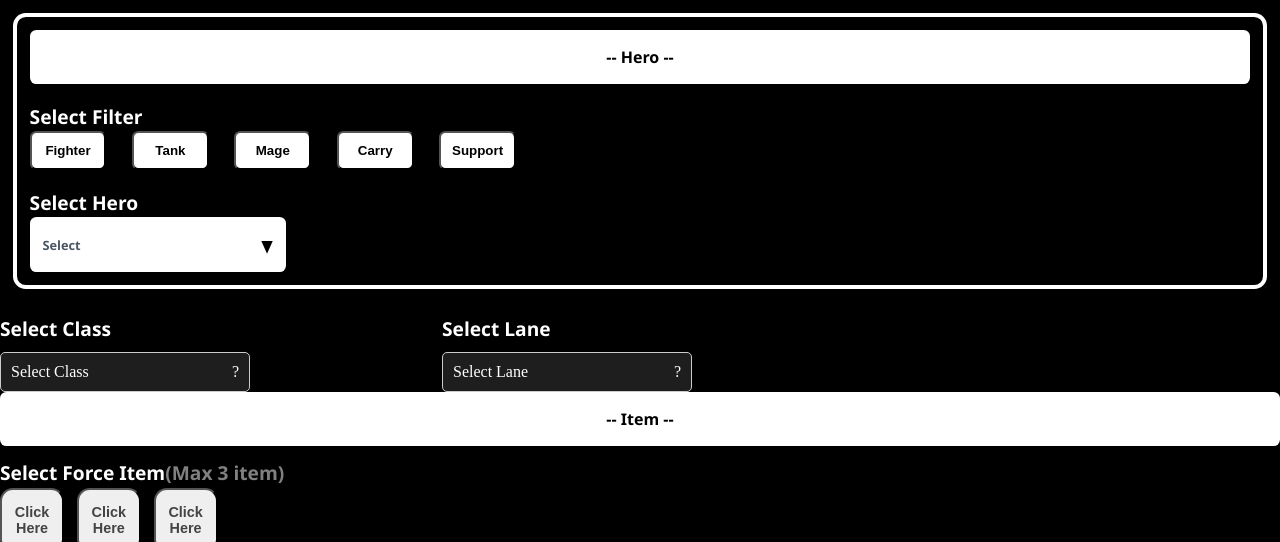
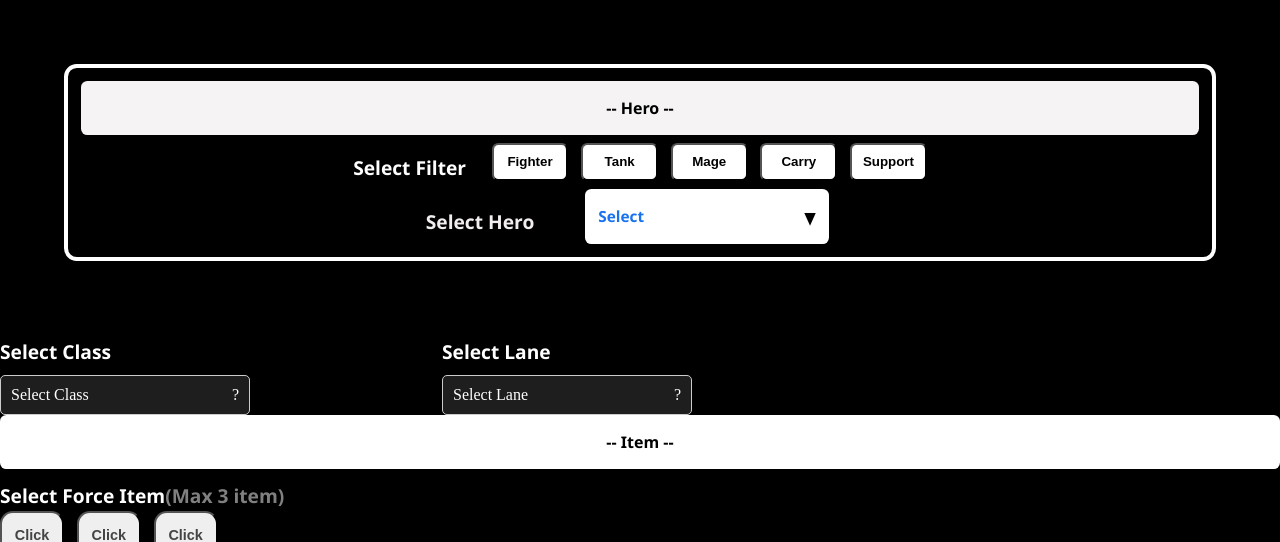
Before and after one commit to GenDevLife/RoV-Item-Recommender-System, a PHP site: page / in a window 1280 px wide. Shown: the top 542 px of the page. Run offline with PHP 8.4, Linux system fonts and the light colour scheme; data comes from the database, SQL or seed files in the repository; some libraries are stand-ins or nearby versions.

Commit message:
Edit style.css

```diff
--- a/assets/css/style.css
+++ b/assets/css/style.css
@@ -10,13 +10,13 @@ body {
     border: 0.35vw solid white;
     flex-direction: column;
     gap: 0.5vw;
-    margin: 1vw;
+    margin: 5vw;
     padding: 1vw;
 }
 
 .Hero-Header {
     display: flex;
-    background-color: white;
+    background-color: rgb(245, 243, 243);
     border-radius: 0.5vw;
     justify-content: center;
 }
@@ -29,22 +29,30 @@ body {
 
 .Filter-Container {
     display: flex;
-    flex-direction: column;
+    align-items: center; /* จัดให้ h1 และปุ่มอยู่ตรงกลางแนวตั้ง */
+    gap: 2vw; /* ระยะห่างระหว่าง h1 กับปุ่ม */
+    justify-content: center;
+
 }
 
 .Filter-Container h1 {
-    color: white;
+    color: rgb(255, 253, 253);
     font-family: 'Segoe UI', Tahoma, Geneva, Verdana, sans-serif;
     font-weight: 900;
     font-size: 1.5vw;
     margin-bottom: 0.1vw;
+
+
 }
 
 .Filter-Button {
     display: flex;
-    gap: 2vw;
+    gap: 1vw; /* ระยะห่างระหว่างปุ่ม */
+
+
 }
 
+/* Default button styling */
 .Filter-Button button {
     color: black;
     background-color: white;
@@ -52,33 +60,66 @@ body {
     font-weight: 900;
     width: 6vw;
     height: 3vw;
+    transition: background-color 0.3s ease, color 0.3s ease;
+}
+
+/* Hover effect */
+.Filter-Button button:hover {
+    background-color: rgb(14, 116, 241);
+    color: rgb(249, 246, 246);
+}
+
+/* Active effect when clicked */
+.Filter-Button button:active {
+    background-color: rgb(28, 164, 249);
+    color: white;
+}
+
+/* Selected button styling */
+.Filter-Button button.selected {
+    background-color: #ffe30d; /* Change to any color you want */
+    color: rgb(16, 1, 1);
+
+}
+
+
+.Hero-Container {
+    display: flex;
+    align-items: center; /* Aligns them vertically in the center */
+    justify-content: center;
+    gap: 2vw; /* Adds space between elements inside the container */
 }
 
 .Hero-Container h1 {
-    color: white;
+    color: rgb(242, 238, 238);
     font-family: 'Segoe UI', Tahoma, Geneva, Verdana, sans-serif;
     font-weight: 900;
     font-size: 1.5vw;
-    margin-bottom: 0.1vw;
+    margin-bottom: 0.2vw;
 }
 
 .Hero-Dropdown {
     position: relative;
     width: 20vw;
+    margin-left: 1vw; /* Optional: Add some space on the left side of the dropdown */
+    margin-right: 2vw; /* Optional: space between the dropdown and the header */
 }
+
 
 .Hero-Dropdown-Toggle {
     background-color: white;
     border-radius: 0.5vw;
     padding: 0.8vw 1vw;
-    font-size: 1vw;
+    font-size: 1.2vw;
     font-weight: 900;
     font-family: 'Segoe UI', Tahoma, Geneva, Verdana, sans-serif;
-    color: #4b5563;
+    color: #1972ef;
     cursor: pointer;
     display: flex;
     justify-content: space-between;
     align-items: center;
+    margin-left: 1vw;
+
 }
 
 #hero-dropdown-icon {
@@ -91,18 +132,19 @@ body {
     top: 100%;
     left: 0;
     right: 0;
-    background-color: white;
+    background-color: rgb(242, 238, 238);
     border-radius: 0.5vw;
     box-shadow: 0 5px 15px rgba(0, 0, 0, 0.1);
     padding: 1vw;
     z-index: 100;
+
 }
 
 #hero-search-box {
     width: 16.5vw;
     padding: 0.5vw;
     margin-bottom: 0.5vw;
-    border: 2px solid #b7b7b7;
+    border: 2px solid #efebeb;
     border-radius: 0.5vw;
     font-size: 1vw;
 }
--- a/assets/js/dropdown.js
+++ b/assets/js/dropdown.js
@@ -227,3 +227,18 @@ function selectHero(heroElement) {
     banMaxText.innerText = "(Max 3 item)";
   }
 }
+
+
+// Select all buttons in the button container
+const buttons = document.querySelectorAll('.Filter-Button button');
+
+// Add event listener to each button
+buttons.forEach(button => {
+    button.addEventListener('click', function() {
+        // Remove 'selected' class from all buttons
+        buttons.forEach(b => b.classList.remove('selected'));
+
+        // Add 'selected' class to the clicked button
+        this.classList.add('selected');
+    });
+});
--- a/index.php
+++ b/index.php
@@ -218,6 +218,7 @@ $supportItemImages = glob($supportItemDir . "*.{jpg,jpeg,png,webp}", GLOB_BRACE)
         </div>
       </div>
     </div>
+
   </div>
 
   <div class="Item-Header">
```
